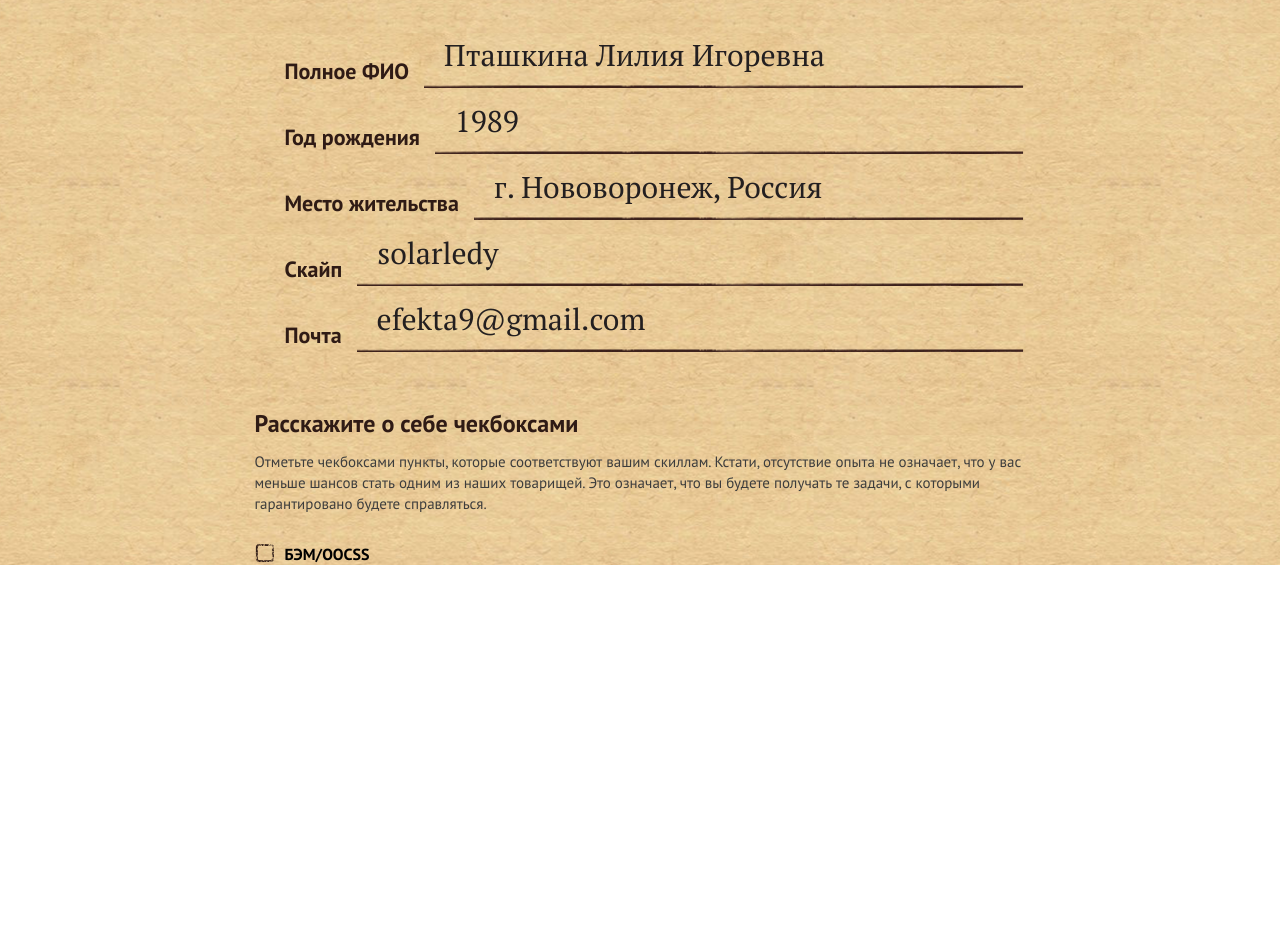
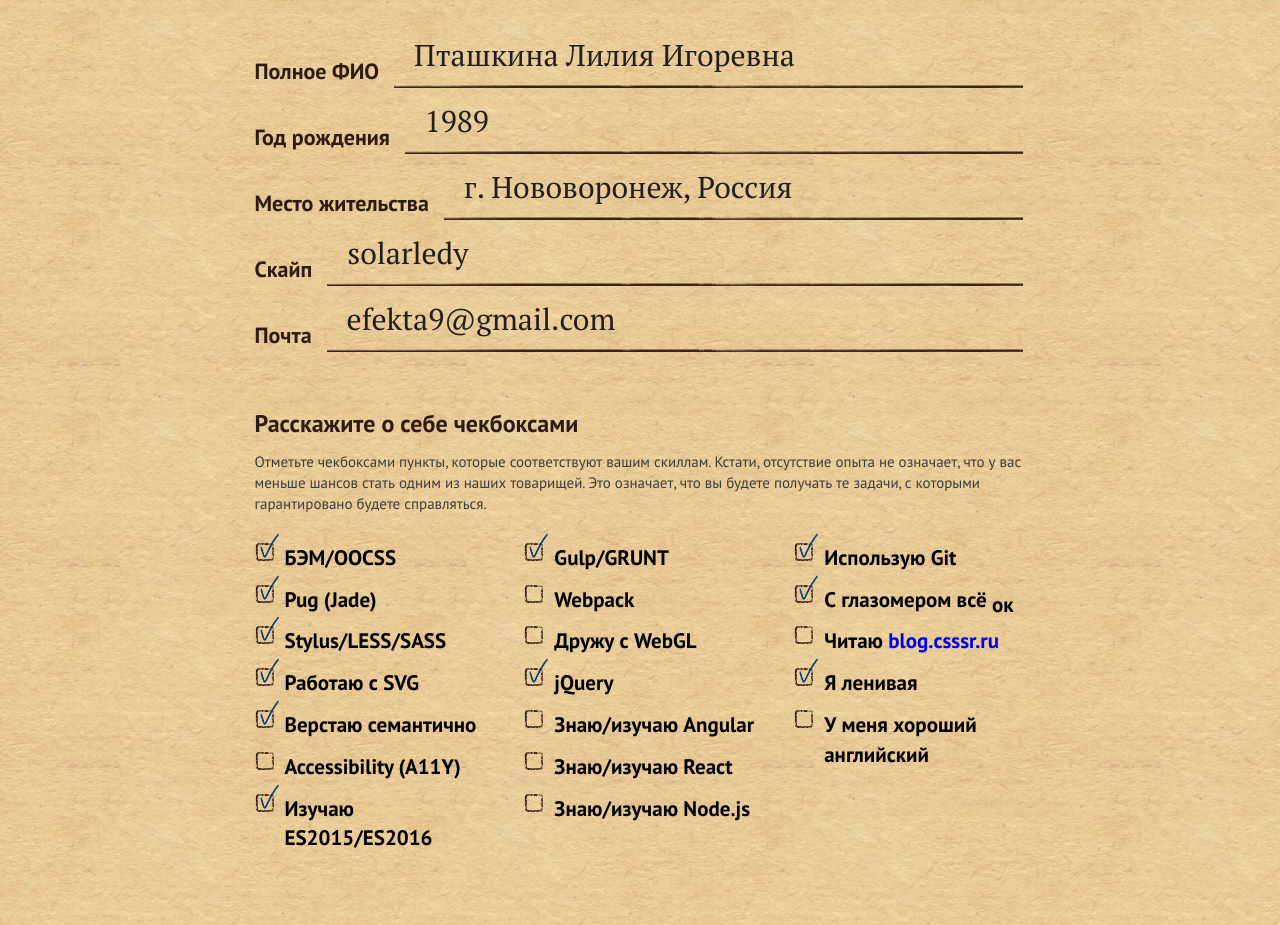
Before and after one commit to efekta/TEST_CSSSR, a plain HTML site: page index.html in a window 1280 px wide. Shown: the part 298-1223 px from the top of the page. Before the commit the page ends 870 px from the top, so only its background shows below. Drawn offline with nearby package versions, Linux system fonts and the light colour scheme.

Commit message:
верстка блока "Расскажите о себе чекбоксами"

```diff
--- a/css/sections/content.scss
+++ b/css/sections/content.scss
@@ -68,4 +68,22 @@
 .checked-wrap {
 	display: flex;
 	justify-content: space-between;
+	margin-bottom: 60px;
 }
+.checked-wrap__item {
+	width: 30%;
+
+}
+
+.checked-wrap__checkbox-box {
+	display: flex;
+	justify-content: space-between;
+	label {
+		padding-left: 30px;
+		margin-bottom: 12px;
+	}
+	label, sub {
+		font-size: 21px;
+		font-weight: 700;
+	}
+}
--- a/css/settings/setting.scss
+++ b/css/settings/setting.scss
@@ -93,7 +93,6 @@ input {
 }
 label {
 	position: relative;
-	padding-left: 30px;
 	// font-size: 22px;
 	// line-height: 49px;
 	font-weight: 700;
--- a/index.html
+++ b/index.html
@@ -62,8 +62,86 @@
 						<div class="checked-wrap">
 							<div class="checked-wrap__item">
 								<div class="checked-wrap__checkbox-box">
-									<input id="check" type="checkbox">
-									<label for="check">БЭМ/OOCSS</label>
+									<input id="check_bem" type="checkbox" checked>
+									<label for="check_bem">БЭМ/OOCSS</label>
+								</div>
+								<div class="checked-wrap__checkbox-box">
+									<input id="check_pug" type="checkbox" checked>
+									<label for="check_pug">Pug (Jade)</label>
+								</div>
+								<div class="checked-wrap__checkbox-box">
+									<input id="check_prepro" type="checkbox" checked>
+									<label for="check_prepro">Stylus/LESS/SASS</label>
+								</div>
+								<div class="checked-wrap__checkbox-box">
+									<input id="check_svg" type="checkbox" checked>
+									<label for="check_svg">Работаю с SVG</label>
+								</div>
+								<div class="checked-wrap__checkbox-box">
+									<input id="check_sem" type="checkbox" checked>
+									<label for="check_sem">Верстаю семантично</label>
+								</div>
+								<div class="checked-wrap__checkbox-box">
+									<input id="check_a11y" type="checkbox">
+									<label for="check_a11y">Accessibility (A11Y)</label>
+								</div>
+								<div class="checked-wrap__checkbox-box">
+									<input id="check_js" type="checkbox" checked>
+									<label for="check_js">Изучаю ES2015/ES2016</label>
+								</div>
+							</div>
+							<div class="checked-wrap__item">
+								<div class="checked-wrap__checkbox-box">
+									<input id="check_gulp" type="checkbox" checked>
+									<label for="check_gulp">Gulp/GRUNT</label>
+								</div>
+								<div class="checked-wrap__checkbox-box">
+									<input id="check_webpack" type="checkbox">
+									<label for="check_webpack">Webpack</label>
+								</div>
+								<div class="checked-wrap__checkbox-box">
+									<input id="check_webgl" type="checkbox">
+									<label for="check_webgl">Дружу с WebGL</label>
+								</div>
+								<div class="checked-wrap__checkbox-box">
+									<input id="check_jquery" type="checkbox" checked>
+									<label for="check_jquery">jQuery</label>
+								</div>
+								<div class="checked-wrap__checkbox-box">
+									<input id="check_angular" type="checkbox">
+									<label for="check_angular">Знаю/изучаю Angular</label>
+								</div>
+								<div class="checked-wrap__checkbox-box">
+									<input id="check_react" type="checkbox">
+									<label for="check_react">Знаю/изучаю React</label>
+								</div>
+								<div class="checked-wrap__checkbox-box">
+									<input id="check_node" type="checkbox">
+									<label for="check_node">Знаю/изучаю Node.js</label>
+								</div>
+							</div>
+							<div class="checked-wrap__item">
+								<div class="checked-wrap__checkbox-box">
+									<input id="check_git" type="checkbox" checked>
+									<label for="check_git">Использую Git</label>
+								</div>
+								<div class="checked-wrap__checkbox-box">
+									<input id="check_ok" type="checkbox" checked>
+									<label for="check_ok">С глазомером всё <sub>ок</sub></label>
+								</div>
+								<div class="checked-wrap__checkbox-box">
+									<input id="check_read" type="checkbox">
+									<label for="check_read">Читаю
+										<a href="http://blog.csssr.ru/">blog.csssr.ru</a>
+									</label>
+								</div>
+								<div class="checked-wrap__checkbox-box">
+									<input id="check_lazy" type="checkbox" checked>
+									<label for="check_lazy">Я ленивая</label>
+								</div>
+								<div class="checked-wrap__checkbox-box">
+									<input id="check_eng" type="checkbox">
+									<label for="check_eng">У меня хороший английский</label>
 								</div>
 							</div>
 						</div>
```
Also changed, not shown: css/main.css, 1 other file.
